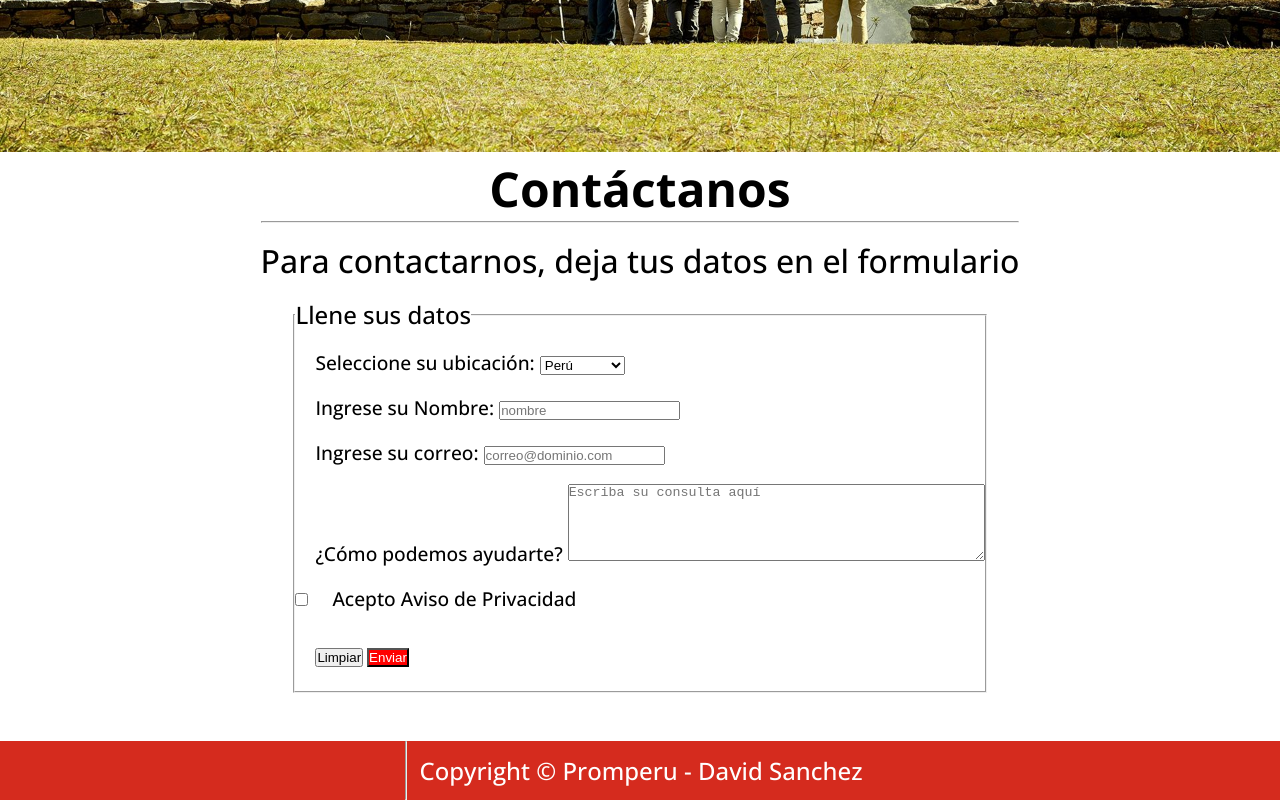
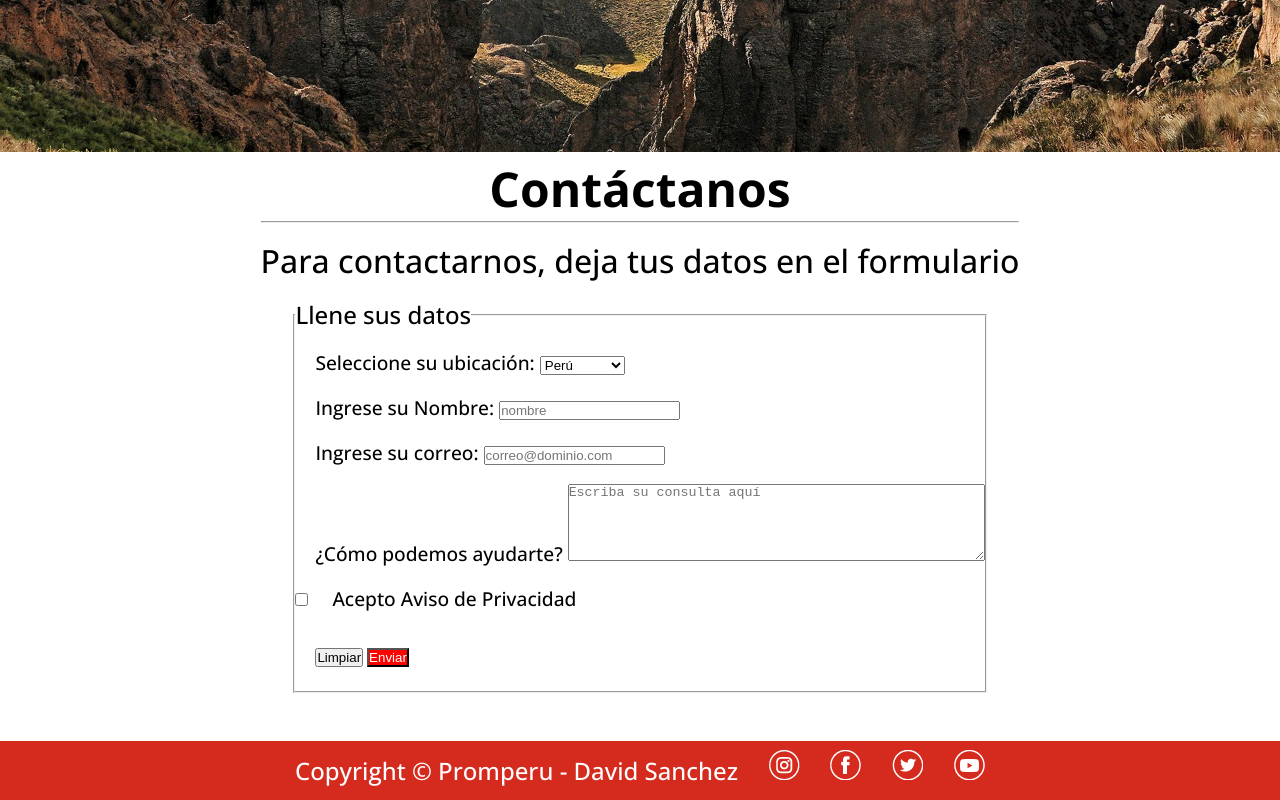
Before and after one commit to DavidSanchezR/TurismoPeru-DavidSanchez, a plain HTML site: page pages/contacto.html in a window 1280 px wide. Shown: the part 651-1451 px from the top of the page. Drawn offline with nearby package versions, Linux system fonts and the light colour scheme.

Commit message:
se adiciona el footer con redes sociales a todas las páginas html y se corrije la carga de los íconos de las redes sociales

```diff
--- a/pages/contacto.html
+++ b/pages/contacto.html
@@ -36,7 +36,7 @@
 
         <div id="banner" data-aos="fade-up" data-aos-anchor-placement="top-center" data-aos-duration="2000">
             <div class="contenido_imagen_fondo">
-                <img src="../assets/choquequirao-trekking.jpg" alt="choquequirao" class="imagen_fondo">
+                <img src="../assets/arequipa-canon-colca.jpg" alt="arequipa-canon-colca" class="imagen_fondo">
                 <div class="imagen_titulo">
                     <h1 class="titulo_principal">Planifica lo que tanto quieres vivir</h1>
                 </div>
@@ -114,10 +114,27 @@
         </aside>
 
         <footer>
-            <hr>
-            <p>
-                Copyright © Promperu - David Sanchez
-            </p>
+
+            <div class="contenedor_footer">
+                <p>
+                    Copyright © Promperu - David Sanchez
+                </p>
+                <ul class="redes_sociales_banner">
+                    <li><a href="https://www.instagram.com/ytuqueplanes/" target="_blank"><img
+                                src="/assets/iconos/instagram.png" alt="instagram" class="svg"></a>
+                    </li>
+                    <li><a href="https://www.facebook.com/ytuqueplanes/" target="_blank"><img
+                                src="/assets/iconos/facebook.png" alt="facebook" class="svg"></a>
+                    </li>
+                    <li><a href="https://twitter.com/ConoceelPeru" target="_blank"><img
+                                src="/assets/iconos/twitter.png" alt="twitter" class="svg"></a>
+                    </li>
+                    <li><a href="https://www.youtube.com/visitperu" target="_blank"><img
+                                src="/assets/iconos/youtube.png" alt="youtube" class="svg"></a>
+                    </li>
+                </ul>
+            </div>
+
         </footer>
 
         <script>
```
Also changed, not shown: index.html (+3 -3 lines), pages/atractivos.html (+21 -4 lines), pages/eventos.html (+21 -4 lines), pages/experiencias.html (+21 -4 lines).
